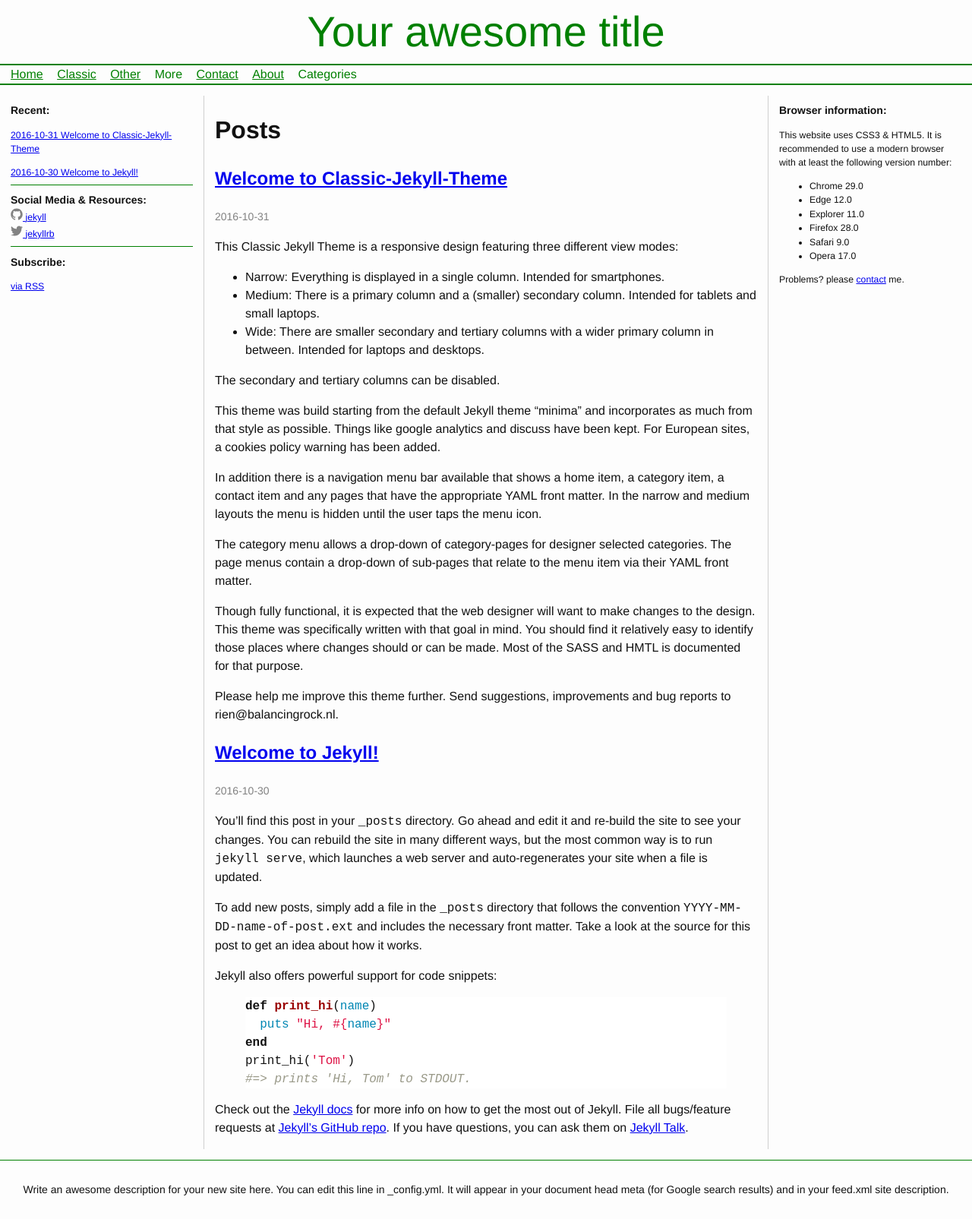
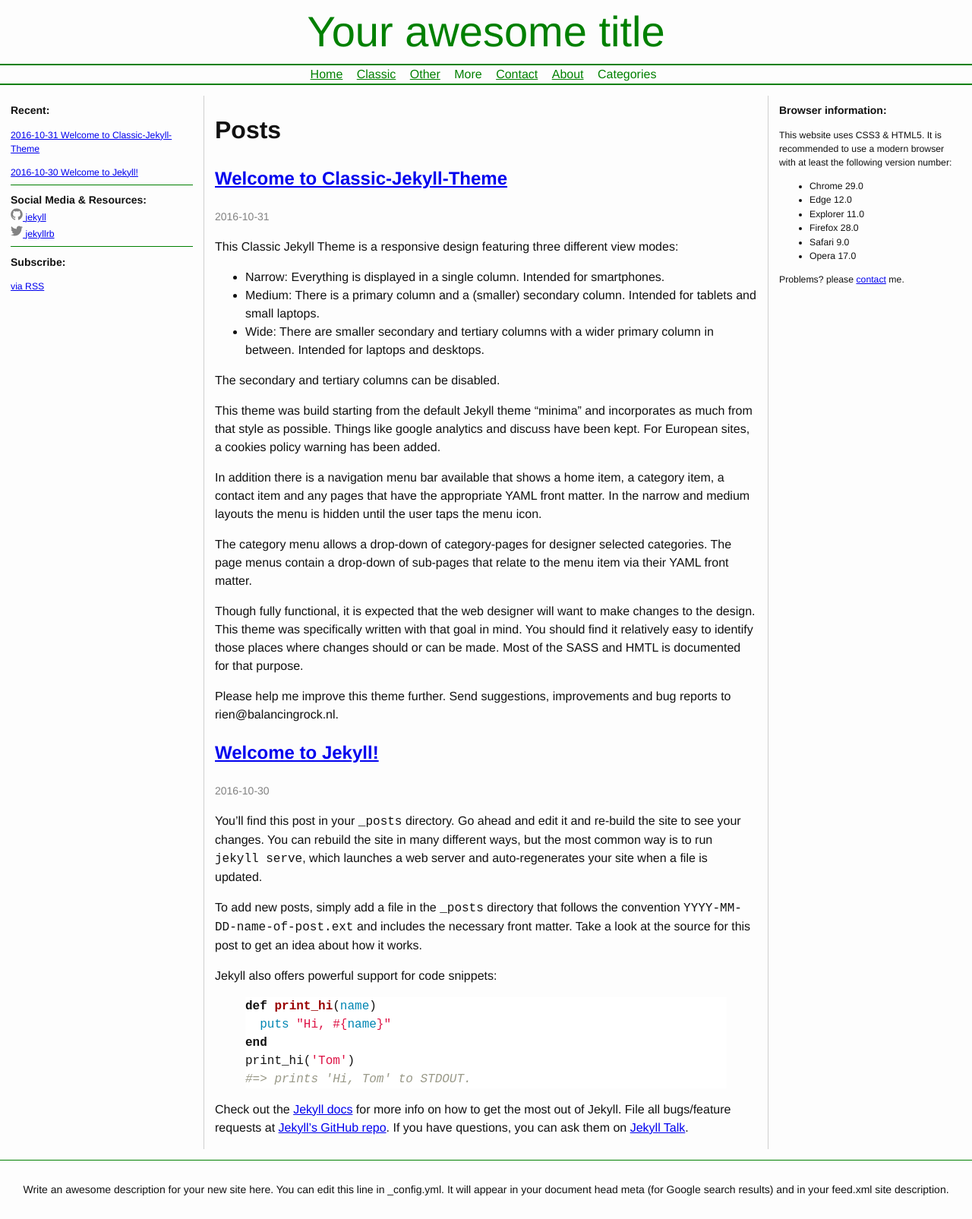
Before and after one commit to Balancingrock/classic-jekyll-theme, a Jekyll site: the page built from index.md, in a window 1280 px wide. Shown: the whole page at 76% size. Built offline with Jekyll 4.4.1, drawn with Linux system fonts in a browser that asks for light colours; comment, search, counter and statistics services are not loaded.

Commit message:
Release 1.8.0

```diff
--- a/_layouts/default.html
+++ b/_layouts/default.html
@@ -3,13 +3,16 @@
 {% if page.secondary-column-content %}{% assign secondary-column-content = {{ page.secondary-column-content }} %}{% else %}{% assign secondary-column-content = 'secondary-column.html' %}{% endif %}
 {% if page.tertiary-column %}{% if page.tertiary-column == 'present' %}{% assign tertiary-column = 'present' %}{% endif %}{% else %}{% if site.data.setup.tertiary-column == 'present' %}{% assign tertiary-column = 'present' %}{% endif %}{% endif %}
 {% if page.tertiary-column-content %}{% assign tertiary-column-content = page.tertiary-column-content %}{% else %}{% assign tertiary-column-content = 'tertiary-column.html' %}{% endif %}
+{% if page.navbanner-position %}{% assign navbanner-position = page.navbanner-position %}{% else %}{% assign navbanner-position = site.data.setup.navbanner-position %}{% endif %}
 <html>
 
 	{% include head.html %}
 
   	<body class="body-panel">
 
+  		{% if navbanner-position == 'top' %}
   		<div class="navbanner-panel">{% include navbanner.html %}</div>
+  		{% endif %}
 
 		<div class="column-panel">
 
@@ -32,6 +35,9 @@
 
 
 			<div class="primary-column">
+			  	{% if navbanner-position == 'main' %}
+  				<div class="navbanner-panel">{% include navbanner.html %}</div>
+  				{% endif %}
 				<main>{{ content }}</main>
 			</div>
 
--- a/_sass/classic-jekyll-theme.scss
+++ b/_sass/classic-jekyll-theme.scss
@@ -98,8 +98,12 @@ $narrow-vertical-title-shift:			0px; // positive is down, negative is up
 // Set display to 'none' to get rid of the divider, 'block' to enable the divider
 $column-divider-color:					lighten($grey-color, 30%);
 $column-divider-display:				block; //none;
+$column-divider-top-spacing:			$vspacing-unit;
+$column-divider-bottom-spacing:         $vspacing-unit;
 $navbanner-menu-dividers-color:			$theme-color;
 $navbanner-menu-dividers-display:		block; //none;
+$navbanner-menu-dividers-thickness:     2px;
+$navbanner-menu-top-divider-disable:    false; //true;
 $footer-divider-color:					$theme-color;
 $footer-divider-display:				block; //none;
 $widget-divider-color:      			$theme-color;
@@ -110,6 +114,14 @@ $site-title-color:						$theme-color;
 $narrow-site-title-font-size:			2 * $base-font-size;
 $medium-site-title-font-size:  			2.5 * $base-font-size;
 $wide-site-title-font-size:				3.5 * $base-font-size;
+
+// Include the banner part in the navigation banner (banner contains icon, title and optionally the menu item)
+// Values: true | false
+// - true: Every layout (narrow, medium and wide) shows the banner with icon, title and optional menu symbol.
+// - false: The narrow layout is unaffected, it will still show the banner. The wide layout will no longer show the banner. The medium layout will no longer show the title nor the menu item but will show the menu bar (i.e. it is identical to the wide layout for this setting)
+//
+// Normally this should always be set to 'true'. However when the navbanner is put at the top of the main column instead of above it, then it may make sense to set this to 'false' as (presumably) the secondary column will show a banner kind of thing. Note that the navbanner location setting is done in the _data/setup.yml file.
+$navbanner-include-banner:              true;
 
 // Special characters used for menu functions
 $menu-symbol-code:          			'\02261'; // Used in narrow and medium banner only
@@ -123,7 +135,7 @@ $menu-item-separator:					''; // Default = nothing
 // center     - to center the menu items in the middle of the navigation bar
 // flex-end   - to have them at the right most position possible
 // for more options, see "justif-content".
-$menu-alignment:						flex-start;
+$menu-alignment:						center;
 
 // Navigation menu coloring and sizing
 $menu-symbol-color:						$theme-color;
--- a/_sass/classic/_formatting.scss
+++ b/_sass/classic/_formatting.scss
@@ -115,8 +115,12 @@ body {
 
 	// Formating for the divider between the banner and menu.
 	.nav-top-divider {
-		border-top: 2px solid $navbanner-menu-dividers-color;
-		display: $navbanner-menu-dividers-display;
+		border-top: $navbanner-menu-dividers-thickness solid $navbanner-menu-dividers-color;
+		@if ($navbanner-menu-top-divider-disable == true) {
+			display: none;
+		} @else {
+			display: $navbanner-menu-dividers-display;
+		}
 	}
 
 	// Formatting for the menu (navigation) area
@@ -211,7 +215,7 @@ body {
 
 	// Formatting for the divder between menu and column panel.
 	.nav-bottom-divider {
-		border-top: 2px solid $navbanner-menu-dividers-color;
+		border-top: $navbanner-menu-dividers-thickness solid $navbanner-menu-dividers-color;
 		display: $navbanner-menu-dividers-display;
 	}
 }
@@ -226,8 +230,9 @@ body {
 
 .column-panel { background: $column-panel-background; }
 .secondary-column { @extend .insets; background: $secondary-column-background; }
-.primary-column { @extend .insets; background: $primary-column-background; }
+main { @extend .insets; background: $primary-column-background; }
 .tertiary-column { @extend .insets; background: $tertiary-column-background; }
+
 
 // This is the element between the column panel and the footer.
 .footer-divider {
@@ -269,9 +274,9 @@ body {
 
 // The column dividers
 .secondary-divider, .tertiary-divider {
-	margin-top: $vspacing-unit;
+	margin-top: $column-divider-top-spacing;
 	margin-left: 0;
-	margin-bottom: $vspacing-unit;
+	margin-bottom: $column-divider-bottom-spacing;
 	margin-right: 0;
 	border-right: 1px solid $column-divider-color;
 	display: $column-divider-display;
--- a/_sass/classic/_layout.scss
+++ b/_sass/classic/_layout.scss
@@ -37,14 +37,14 @@
 	flex-wrap: wrap;
 	justify-content: flex-start;
 
-	// The title is always visible, though the size of the title depends on the width of the window.
+	// The size of the title depends on the width of the window.
 	.navbanner-title {
 
 		// The title area should take up all space not used by the menu label.
 		flex-grow: 1;
 
-		// Center the title.
-		display: flex;
+		// Center the title if visible
+		@if ($navbanner-include-banner == true) { display: flex; } @else { display: none }
 		justify-content: center;
 		align-items: center;
 	}
@@ -55,8 +55,8 @@
 		// Never grow the menu label (symbol)
 		flex-grow: 0;
 
-		// The menu label (symbol) should be centered
-		display: flex;
+		// The menu label (symbol) should be centered if visible
+		@if ($navbanner-include-banner == true) { display: flex; } @else { display: none }
 		justify-content: center;
 		align-items: center;
 
@@ -75,6 +75,9 @@
 	.navbanner-menu { width: 100%; }
 
 	@include narrow-layout {
+
+		// Override visibility of the label
+		@if ($navbanner-include-banner == false) { .navbanner-label, .navbanner-title { display: flex; } }
 
 		// Disabled items.
 		.navbanner-menu, .nav-bottom-divider, input, .menu-item-separator { display: none; }
@@ -141,10 +144,11 @@
 		// Disabled items
 		.navbanner-menu, input, .menu-item-symbol, .menu-subitem-symbol, .nav-bottom-divider { display: none; }
 
-		// Conditionally visible/invisible items (conditionally on the invisible checkbox, i.e. menu symbol)
-		input:checked ~ {
 
-			// Display the menu only when the menu-checkbox (invisible) is checked.
+		// Conditional visibility of the menu bar
+		@if ($navbanner-include-banner == false) {
+
+			// Display the menu because the input checkbox (label) in the banner is never visible.
 			.navbanner-menu {
 
 				// Use flex to enable alignment of the top level menu items
@@ -156,6 +160,25 @@
 
 			// Also display the bottom divider when the menu is visible.
 			.nav-bottom-divider { display: inline; }
+		}
+		@else {
+
+			// Conditionally visible/invisible items (conditionally on the invisible checkbox, i.e. menu symbol)
+			input:checked ~ {
+
+				// Display the menu only when the menu-checkbox (invisible) is checked.
+				.navbanner-menu {
+
+					// Use flex to enable alignment of the top level menu items
+					display: flex;
+					flex-direction: row;
+					flex-wrap: wrap;
+					justify-content: $menu-alignment;
+				}
+
+				// Also display the bottom divider when the menu is visible.
+				.nav-bottom-divider { display: inline; }
+			}
 		}
 
 		.navbanner-menu {
```
Also changed, not shown: _data/setup.yml (+35 -3 lines), README.md, classic-jekyll-theme.gemspec.
